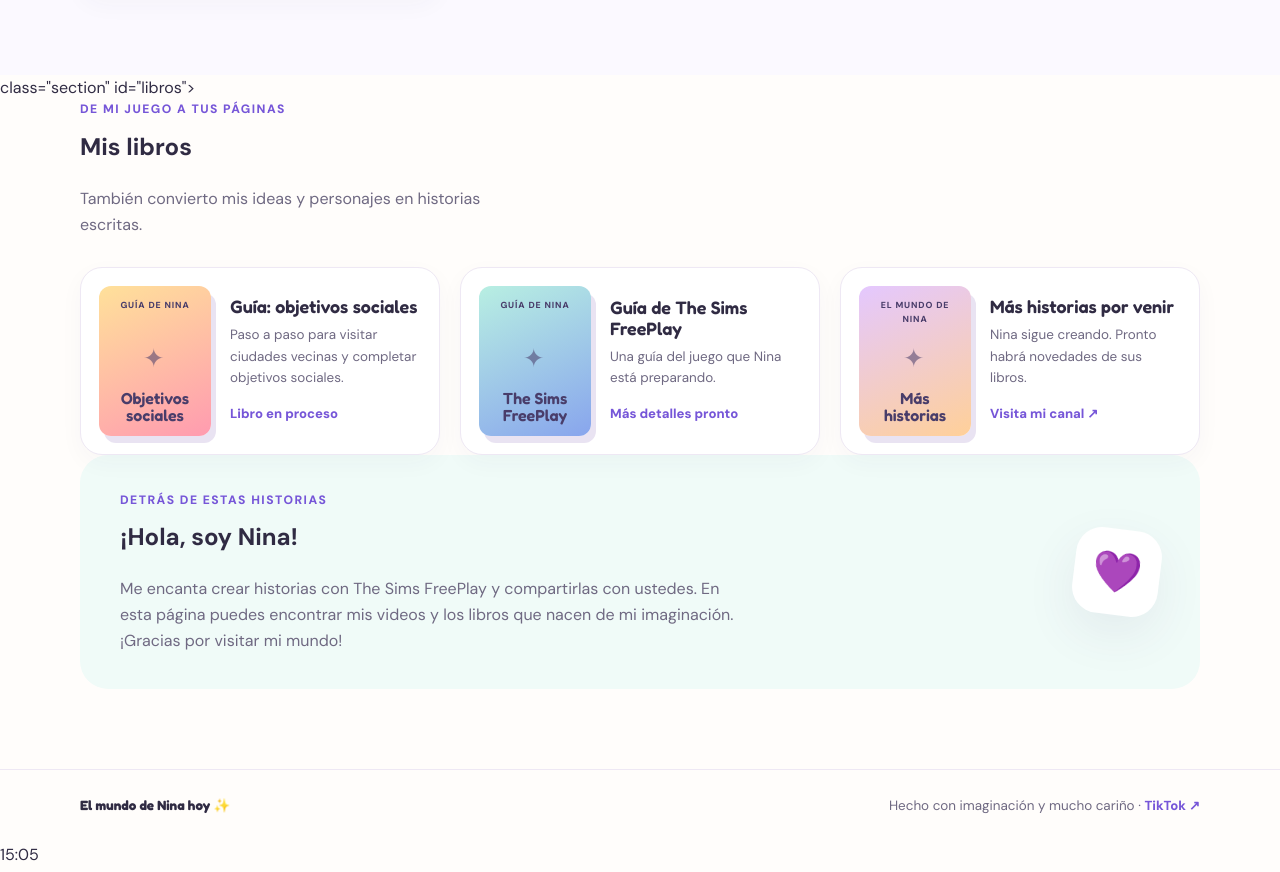
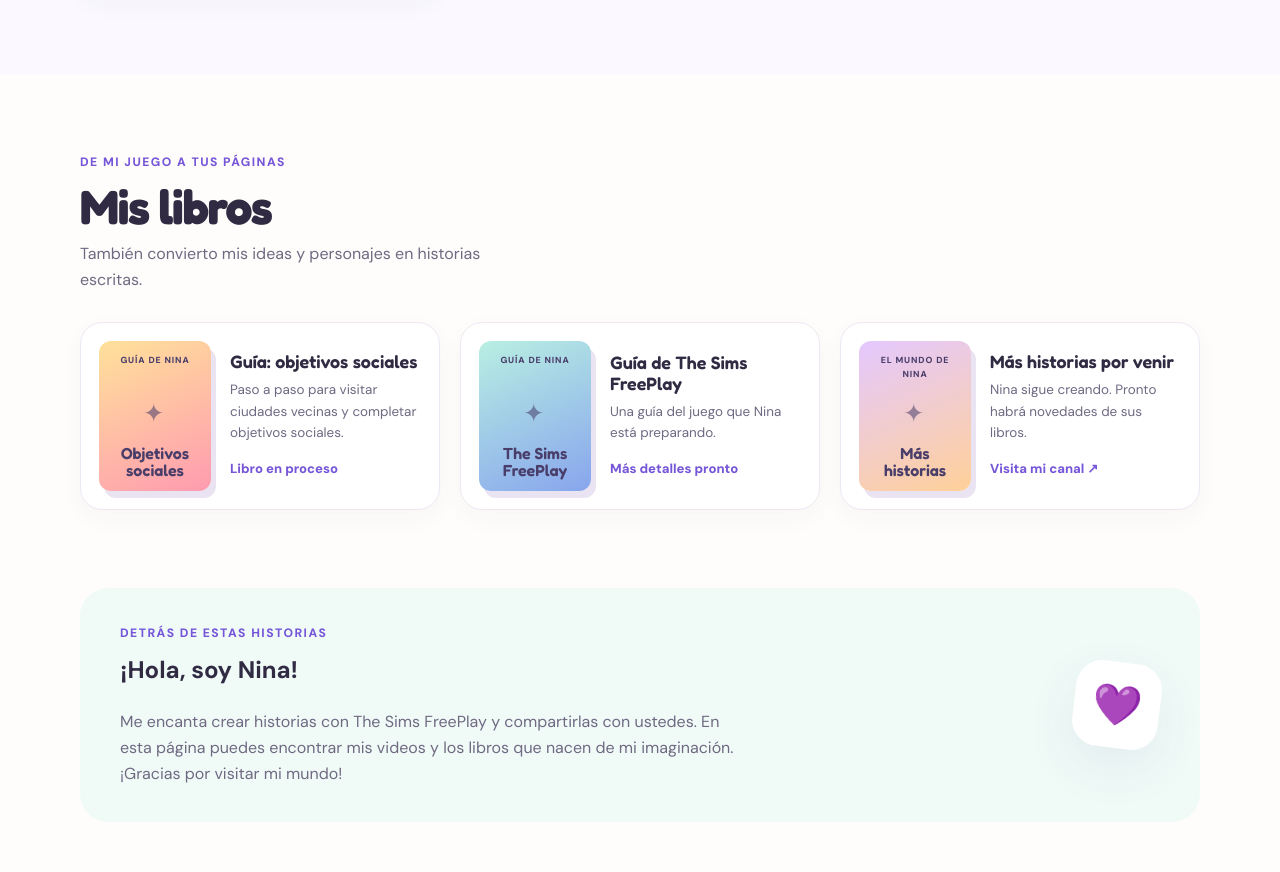
Before and after one commit to ninebaez/Elmundodeninahoy, a plain HTML site: page index.html in a window 1280 px wide. Shown: the part 1211-2083 px from the top of the page. Drawn offline with Linux system fonts and the light colour scheme.

Commit message:
Fix section structure and update book links

```diff
--- a/index.html
+++ b/index.html
@@ -23,7 +23,7 @@
     <section class="section video-section" id="videos"><div class="wrap"><div class="section-head"><div><div class="kicker">Luces, cámara… ¡Sims!</div><h2>Mis videos</h2><p class="section-desc">Un vistazo a las historias y momentos de mi mundo en FreePlay.</p></div><a class="text-link" href="https://www.youtube.com/@elmundodeninahoy" target="_blank" rel="noreferrer">Ver todos en YouTube ↗</a></div><div class="video-grid">
       <a class="video-card" href="https://www.youtube.com/@elmundodeninahoy/playlists" target="_blank" rel="noreferrer"><div class="thumb t3"><span class="thumb-label">LISTAS DE REPRODUCCIÓN</span><span class="play">▶</span></div><div class="video-copy"><h3>Más videos de Nina</h3><p>Explora mis listas de reproducción en YouTube.</p></div></a>
     </div></div></section>
-    <section  href="https://www.wattpad.com/story/414994459-gu%C3%ADa-los-simsfreeplay" target="_blank" rel="noreferrer"> class="section" id="libros"><div class="wrap"><div class="section-head"><div><div class="kicker">De mi juego a tus páginas</div><h2>Mis libros</h2><p class="section-desc">También convierto mis ideas y personajes en historias escritas.</p></div></div><div class="books-grid">
+    <section class="section" id="libros"><div class="wrap"><div class="section-head"><div><div class="kicker">De mi juego a tus páginas</div><h2>Mis libros</h2><p class="section-desc">También convierto mis ideas y personajes en historias escritas.</p></div></div><div class="books-grid">
       <article class="book-card"><div class="cover"><small>Guía de Nina</small><strong>Objetivos sociales</strong></div><div class="book-info"><h3>Guía: objetivos sociales</h3><p>Paso a paso para visitar ciudades vecinas y completar objetivos sociales.</p><a class="text-link" href="https://www.wattpad.com/story/415343743-gu%C3%ADa-objetivos-sociales-sims-freeplay" target="_blank" rel="noreferrer">Libro en proceso</a></div></article>
       <article class="book-card"><div class="cover c2"><small>Guía de Nina</small><strong>The Sims FreePlay</strong></div><div class="book-info"><h3>Guía de The Sims FreePlay</h3><p>Una guía del juego que Nina está preparando.</p><a class="text-link" href="https://www.wattpad.com/story/414994459-gu%C3%ADa-los-simsfreeplay" target="_blank" rel="noreferrer" > Más detalles pronto</a></div></article>
       <article class="book-card"><div class="cover c3"><small>El mundo de Nina</small><strong>Más historias</strong></div><div class="book-info"><h3>Más historias por venir</h3><p>Nina sigue creando. Pronto habrá novedades de sus libros.</p><a class="text-link" href="https://www.youtube.com/@elmundodeninahoy" target="_blank" rel="noreferrer">Visita mi canal ↗</a></div></article>
```
